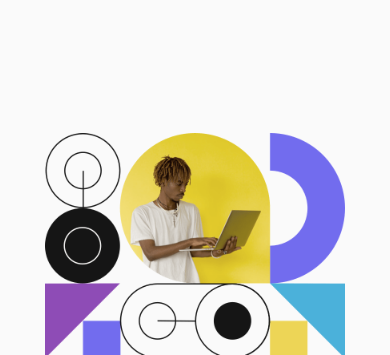
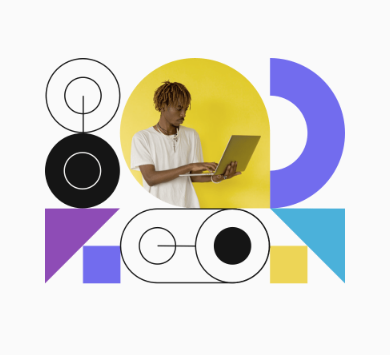
Before and after one commit to Abduols/dropdown-navigation, a plain HTML site: page index.html in a window 390 px wide. Shown: the part 76-431 px from the top of the page. Drawn offline with Linux system fonts and the light colour scheme.

Commit message:
final touches

```diff
--- a/src/css/style.css
+++ b/src/css/style.css
@@ -513,7 +513,7 @@ img {
 
 	.image img {
 		width: 100%;
-		max-height: 450px;
+		max-height: 300px;
 		position: top;
 		object-fit: contain;
 		content: url("../assets/images/image-hero-mobile.png");
```
